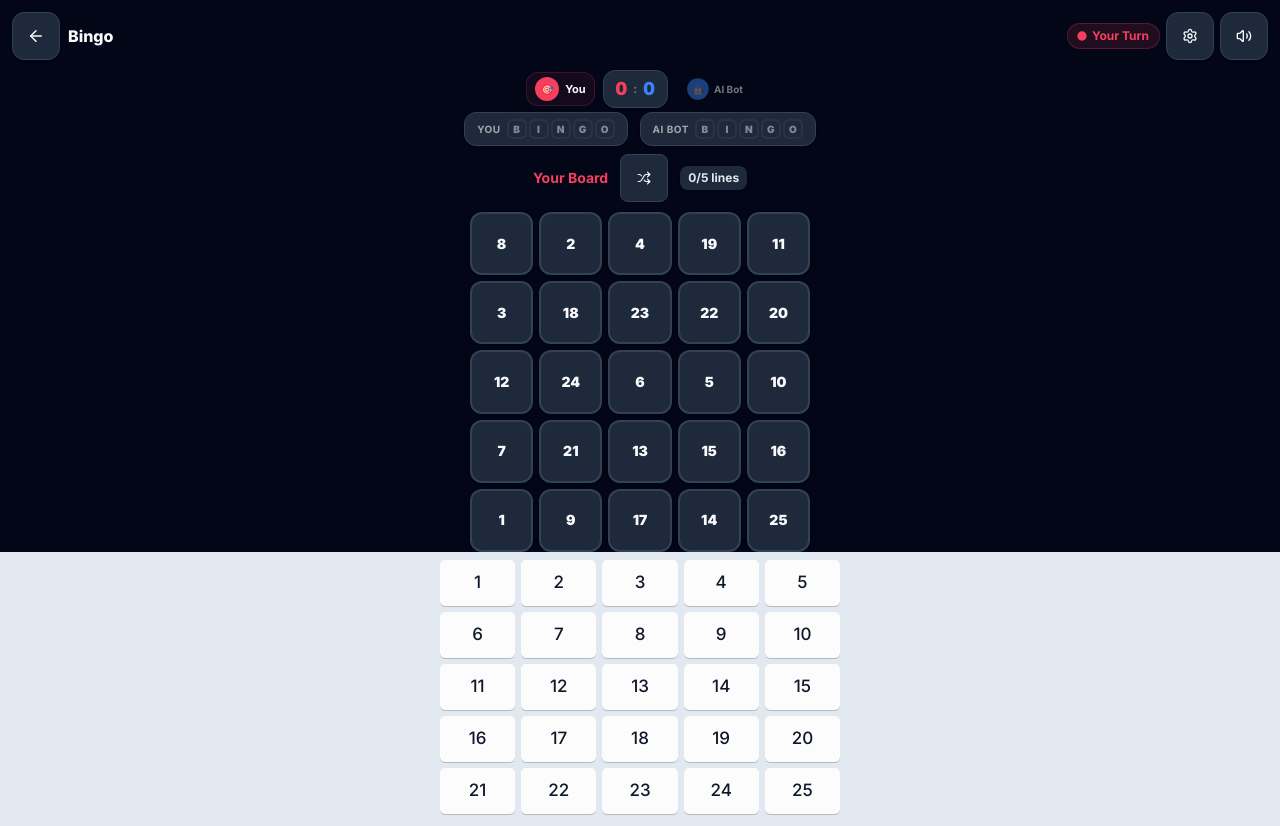
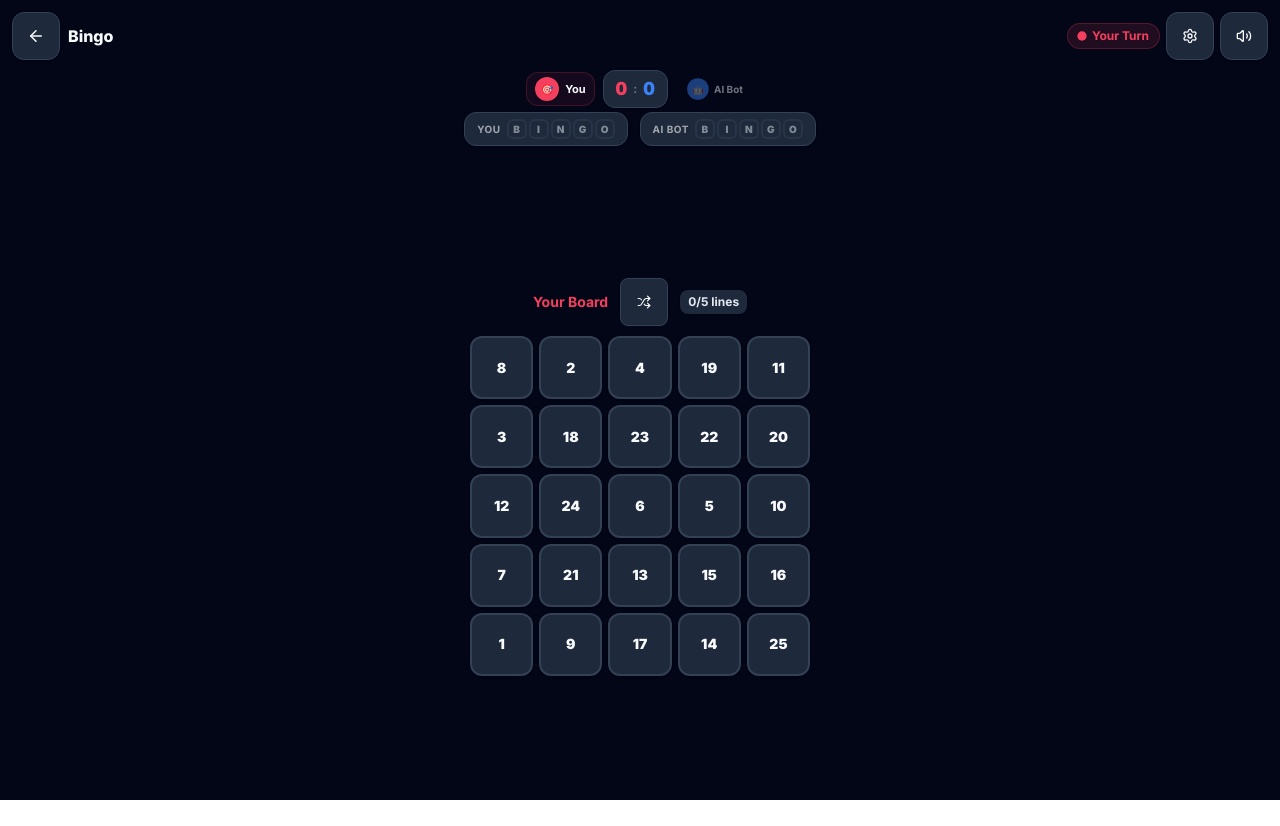
Before and after one commit to ManishShettigar253/Pocket.Puzzles, a React (Vite) app: page /bingo in a window 1280 px wide. After the commit the page ends 800 px from the top, so only its background shows below. Built offline with nearby package versions, Linux system fonts and the light colour scheme.

Commit message:
Remove redundant keyboard number pad from Bingo

```diff
--- a/src/pages/Bingo.tsx
+++ b/src/pages/Bingo.tsx
@@ -121,34 +121,6 @@ export default function Bingo() {
         </div>
       </div>
 
-      {/* Keyboard-style Number Pad */}
-      <div className="w-full bg-slate-200 dark:bg-slate-800/80 pt-2 pb-[max(0.75rem,env(safe-area-inset-bottom))] px-1.5 mt-auto">
-        <div className="grid grid-cols-5 gap-1.5 max-w-[400px] mx-auto">
-          {Array.from({ length: 25 }, (_, i) => i + 1).map((num) => {
-            const isCalled = calledNumbers.has(num)
-            const isMyTurn = currentPlayer === 1
-            return (
-              <button
-                key={num}
-                onClick={() => {
-                  if (!isCalled && !gameOver && isMyTurn) handleCallNumber(num)
-                }}
-                disabled={isCalled || gameOver || !isMyTurn}
-                className={`
-                  h-[46px] rounded-[5px] text-[17px] font-medium transition-all flex items-center justify-center
-                  ${isCalled
-                    ? 'bg-slate-300/50 dark:bg-slate-700/50 text-slate-500 dark:text-slate-400 shadow-none scale-95 opacity-50'
-                    : 'bg-[#fcfcfc] dark:bg-slate-600 text-slate-900 dark:text-white shadow-[0_1px_0_rgba(0,0,0,0.2)] dark:shadow-[0_1px_0_rgba(0,0,0,0.5)] active:scale-95 active:bg-slate-100 dark:active:bg-slate-500'
-                  }
-                  ${!isMyTurn && !isCalled ? 'opacity-60' : ''}
-                `}
-              >
-                {num}
-              </button>
-            )
-          })}
-        </div>
-      </div>
 
       <GameEndModal
         isOpen={gameOver}
```
